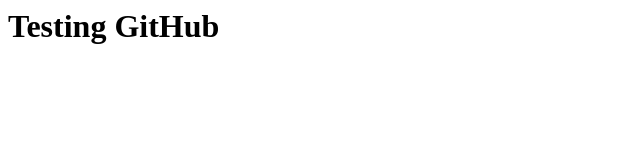
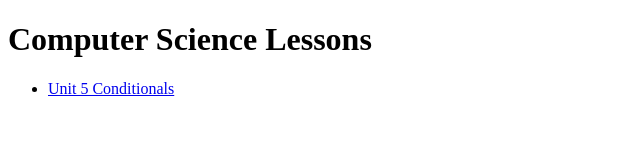
Before and after one commit to hei1647/CS, a plain HTML site: page indext.html in a window 1280 px wide. Shown: the whole page, without its empty margins (0-640 px from the left). Drawn offline with Linux system fonts and the light colour scheme.

Commit message:
Update indext.html

```diff
--- a/indext.html
+++ b/indext.html
@@ -1,11 +1,18 @@
-<html>
+<!DOCTYPE html>
+<html lang="en">
 <head>
+    <meta charset="UTF-8">
+    <meta http-equiv="X-UA-Compatible" content="IE=edge">
+    <meta name="viewport" content="width=, initial-scale=1.0">
+    <title>Document</title>
+</head>
+<body>
+    <h1>Computer Science Lessons</h1>
+
+    <ul>
+       <li><a href="U5_Conditions/conditions.html"> Unit 5 Conditionals</a></li>
 
 
-</head>
-
-<body>
-
-  <h1> Testing GitHub</h1>
+    </ul>
 </body>
 </html>
```
